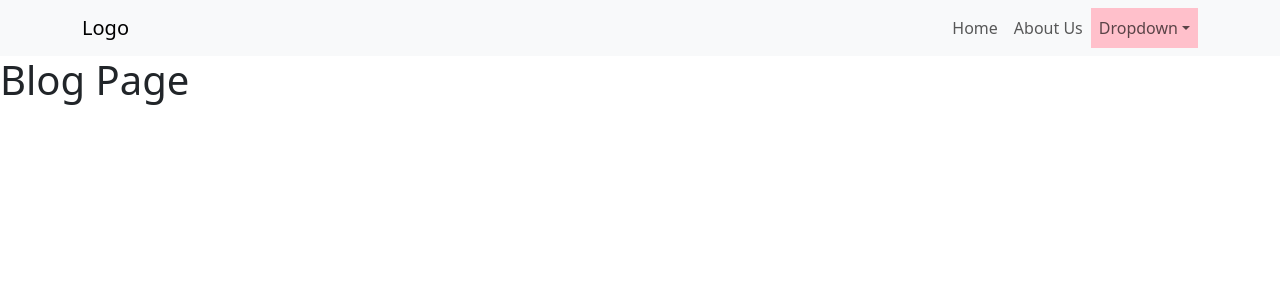
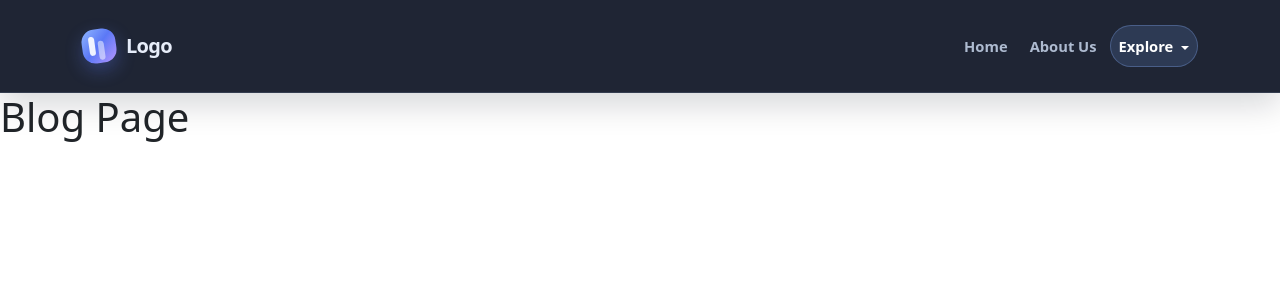
Before and after one commit to Sanket-potle/React-Project, a React (Vite) app: page /blog in a window 1280 px wide. Shown: the top 300 px of the page. Built offline with nearby package versions, Linux system fonts and the light colour scheme.

Commit message:
UseEffect Driling

```diff
--- a/src/Component/Home/Homepage.jsx
+++ b/src/Component/Home/Homepage.jsx
@@ -5,7 +5,7 @@ import ProductCall from "../UseEffect/ProductCall";
 function Homepage() {
     return (
         <>
-            <ProductCall/>
+            <ProductCall />
         </>
 
     )
--- a/src/Component/UseEffect/ProductCall.jsx
+++ b/src/Component/UseEffect/ProductCall.jsx
@@ -27,7 +27,7 @@ const ProductCall = () => {
     <>
       <h1>Product List</h1>
 
-      {/* {product.map((item) => (
+      {product.map((item) => (
         <div
           key={item.id}
           style={{
@@ -37,10 +37,12 @@ const ProductCall = () => {
           }}
         >
           <h2>{item.title}</h2>
+          <p>{item.description}</p>
+          <img src={item.images[0]} style={{ width: "100px" }} />
 
         </div>
-      ))} */}
-      <ProductCalltwo product={product} name="John" />
+      ))}
+      {/* <ProductCalltwo product={product} name="John" /> */}
     </>
   );
 };
--- /dev/null
+++ b/src/Component/UseEffect/ProductCallfive.jsx
@@ -0,0 +1,12 @@
+import ProductCallsix from "./ProductCallsix";
+
+const ProductCallfive = ({ product }) => {
+
+    return (
+        <>
+            <ProductCallsix product={product} />
+        </>
+    );
+};
+
+export default ProductCallfive;
--- /dev/null
+++ b/src/Component/UseEffect/ProductCallfour.jsx
@@ -0,0 +1,12 @@
+import ProductCallfive from "./ProductCallfive";
+
+const ProductCallfour = ({ product }) => {
+
+    return (
+        <>
+            <ProductCallfive product={product} />
+        </>
+    );
+};
+
+export default ProductCallfour;
--- /dev/null
+++ b/src/Component/UseEffect/ProductCallsix.jsx
@@ -0,0 +1,16 @@
+const ProductCallsix = ({ product }) => {
+
+    return (
+        <>
+            <h1>Products</h1>
+
+            {product.map((item) => (
+                <div key={item.id}>
+                    <h3>{item.title}</h3>
+                </div>
+            ))}
+        </>
+    );
+};
+
+export default ProductCallsix;
--- a/src/Component/UseEffect/ProductCallthree.jsx
+++ b/src/Component/UseEffect/ProductCallthree.jsx
@@ -1,8 +1,10 @@
-const ProdctCallthree = (product) => {
+import ProductCallfour from "./ProductCallfour";
+
+const ProdctCallthree = ({ product }) => {
     console.log('propsTest', product)
-    return(
+    return (
         <>
-
+            <productCallfour product={product} />
         </>
     )
 }
--- a/src/Component/UseEffect/ProductCalltwo.jsx
+++ b/src/Component/UseEffect/ProductCalltwo.jsx
@@ -1,11 +1,10 @@
-import ProductCall from "./ProductCall";
 import ProductCallthree from "./ProductCallthree";
 
 const ProdctCalltwo = (product) => {
     console.log('propsTest', product)
-    return(
+    return (
         <>
-        <ProductCallthree product={product}/>
+            <ProductCallthree product={product} />
         </>
     )
 }
--- a/src/Pages/Homepage/NavbarMenu.jsx
+++ b/src/Pages/Homepage/NavbarMenu.jsx
@@ -6,29 +6,36 @@ import { NavLink, useLocation } from "react-router-dom";
 
 function NavbarMenu() {
   const location = useLocation()
-  console.log('Location', location.pathname)
-  // const isBlog = location.pathname === '/blog'
   const isBlog =
     location.pathname === "/blog" ||
     location.pathname === "/blog2";
+
   return (
-    <Navbar expand="lg" className="bg-body-tertiary">
-      <Container>
-        <Navbar.Brand as={NavLink} to="/">Logo</Navbar.Brand>
-        <Navbar.Toggle aria-controls="basic-navbar-nav" />
-        <Navbar.Collapse id="basic-navbar-nav">
+    <Navbar expand="lg" sticky="top" className="site-navbar">
+      <Container className="navbar-container">
+        <Navbar.Brand as={NavLink} to="/" className="site-brand">
+          <span className="brand-mark" aria-hidden="true">
+            <span />
+            <span />
+          </span>
+          <span>Logo</span>
+        </Navbar.Brand>
+        <Navbar.Toggle
+          aria-controls="primary-navigation"
+          aria-label="Toggle navigation"
+          className="site-navbar-toggle"
+        />
+        <Navbar.Collapse id="primary-navigation">
           <Nav className="ms-auto">
             <Nav.Link as={NavLink} to="/">Home</Nav.Link>
             <Nav.Link as={NavLink} to="/aboutus">About Us</Nav.Link>
-            <NavDropdown title="Dropdown" id="basic-nav-dropdown"
-              className={isBlog ? 'active' : ''} >
-              <NavDropdown.Item as={NavLink} to="/blog">Action</NavDropdown.Item>
-              <NavDropdown.Item as={NavLink} to="/blog2">Another action
-              </NavDropdown.Item>
-              <NavDropdown.Item href="#action/3.3">Something</NavDropdown.Item>
-              <NavDropdown.Divider />
-              <NavDropdown.Item href="#action/3.4">
-                Separated link
+            <NavDropdown
+              title="Explore"
+              id="blog-navigation"
+              className={isBlog ? 'is-active' : ''}
+            >
+              <NavDropdown.Item as={NavLink} to="/blog">Latest stories</NavDropdown.Item>
+              <NavDropdown.Item as={NavLink} to="/blog2">Featured reads
               </NavDropdown.Item>
             </NavDropdown>
           </Nav>
--- a/src/Pages/Homepage/Notes.jsx
+++ b/src/Pages/Homepage/Notes.jsx
@@ -1,4 +1,5 @@
-// Use Nav Link for active navigation in your React application. The NavLink component from the 'react-router-dom' library allows you to create navigation links that can automatically apply an "active" class when the link's route matches the current URL. Here's an example of how to use NavLink in your Notes.jsx file:
+// Use of NavLink in React?
+// >Use Nav Link for active navigation in your React application. The NavLink component from the 'react-router-dom' library allows you to create navigation links that can automatically apply an "active" class when the link's route matches the current URL. Here's an example of how to use NavLink in your Notes.jsx file:
 
 // 1.what is state?
 // >Current data of the component.
--- a/src/index.css
+++ b/src/index.css
@@ -1,13 +1,151 @@
-.navbar .nav-link.active {
-  background-color: #00ff26;
-  color: #fff;
+.site-navbar {
+  --nav-text: #e7edf9;
+  --nav-muted: #aebbd0;
+  --nav-surface: rgba(12, 19, 35, 0.92);
+  background: var(--nav-surface);
+  border-bottom: 1px solid rgba(185, 204, 237, 0.14);
+  box-shadow: 0 12px 32px rgba(7, 12, 24, 0.16);
+  backdrop-filter: blur(18px);
+  -webkit-backdrop-filter: blur(18px);
 }
 
-.dropdown-item.active {
-  background-color: royalblue !important;
-  color: #fff;
+.navbar-container {
+  min-height: 4.75rem;
 }
 
-.nav-item.dropdown.active {
-  background-color: pink
+.site-brand {
+  align-items: center;
+  color: var(--nav-text) !important;
+  display: inline-flex;
+  font-size: 1.18rem;
+  font-weight: 800;
+  gap: 0.65rem;
+  letter-spacing: -0.035em;
+  text-decoration: none;
 }
+
+.brand-mark {
+  background: linear-gradient(135deg, #90b7ff 0%, #5b78f6 48%, #b696ff 100%);
+  border-radius: 0.8rem;
+  box-shadow: 0 7px 18px rgba(90, 120, 246, 0.32);
+  display: inline-grid;
+  grid-template-columns: repeat(2, 0.36rem);
+  gap: 0.18rem;
+  height: 2.1rem;
+  padding: 0.45rem;
+  transform: rotate(-8deg);
+  width: 2.1rem;
+}
+
+.brand-mark span {
+  background: rgba(255, 255, 255, 0.9);
+  border-radius: 0.2rem;
+}
+
+.brand-mark span:last-child {
+  opacity: 0.56;
+  transform: translateY(0.32rem);
+}
+
+.site-navbar .navbar-nav {
+  align-items: center;
+  gap: 0.25rem;
+}
+
+.site-navbar .nav-link,
+.site-navbar .dropdown-toggle {
+  border: 1px solid transparent;
+  border-radius: 999px;
+  color: var(--nav-muted) !important;
+  font-size: 0.92rem;
+  font-weight: 600;
+  padding: 0.56rem 0.9rem;
+  transition: background-color 180ms ease, border-color 180ms ease, color 180ms ease, transform 180ms ease;
+}
+
+.site-navbar .nav-link:hover,
+.site-navbar .nav-link:focus-visible,
+.site-navbar .dropdown-toggle:hover,
+.site-navbar .dropdown-toggle:focus-visible {
+  background: rgba(148, 177, 234, 0.11);
+  border-color: rgba(170, 197, 247, 0.2);
+  color: var(--nav-text) !important;
+  transform: translateY(-1px);
+}
+
+.site-navbar .nav-link.active,
+.site-navbar .nav-item.is-active .dropdown-toggle {
+  background: rgba(120, 166, 255, 0.16);
+  border-color: rgba(139, 179, 255, 0.3);
+  color: #fff !important;
+}
+
+.site-navbar .dropdown-toggle::after {
+  margin-left: 0.48rem;
+  vertical-align: 0.16em;
+}
+
+.site-navbar .dropdown-menu {
+  background: #fff;
+  border: 1px solid rgba(17, 28, 50, 0.08);
+  border-radius: 0.9rem;
+  box-shadow: 0 18px 42px rgba(5, 13, 30, 0.22);
+  margin-top: 0.65rem;
+  min-width: 12.5rem;
+  overflow: hidden;
+  padding: 0.45rem;
+}
+
+.site-navbar .dropdown-item {
+  border-radius: 0.55rem;
+  color: #2b3853;
+  font-size: 0.9rem;
+  font-weight: 600;
+  padding: 0.62rem 0.75rem;
+}
+
+.site-navbar .dropdown-item:hover,
+.site-navbar .dropdown-item:focus,
+.site-navbar .dropdown-item.active {
+  background: #edf3ff;
+  color: #355ebc;
+}
+
+.site-navbar-toggle {
+  border-color: rgba(213, 225, 248, 0.3) !important;
+  padding: 0.45rem 0.55rem;
+}
+
+.site-navbar-toggle:focus {
+  box-shadow: 0 0 0 0.22rem rgba(120, 166, 255, 0.28);
+}
+
+.site-navbar-toggle .navbar-toggler-icon {
+  filter: brightness(0) invert(1);
+}
+
+@media (max-width: 991.98px) {
+  .navbar-container {
+    min-height: 4.35rem;
+  }
+
+  .site-navbar .navbar-collapse {
+    border-top: 1px solid rgba(185, 204, 237, 0.14);
+    margin-top: 0.75rem;
+    padding: 0.85rem 0 0.35rem;
+  }
+
+  .site-navbar .navbar-nav {
+    align-items: stretch;
+  }
+
+  .site-navbar .nav-link,
+  .site-navbar .dropdown-toggle {
+    padding: 0.7rem 0.9rem;
+  }
+
+  .site-navbar .dropdown-menu {
+    box-shadow: none;
+    margin: 0.25rem 0 0.4rem;
+  }
+}
```
Also changed, not shown: src/App.jsx (line endings or trailing spaces).
